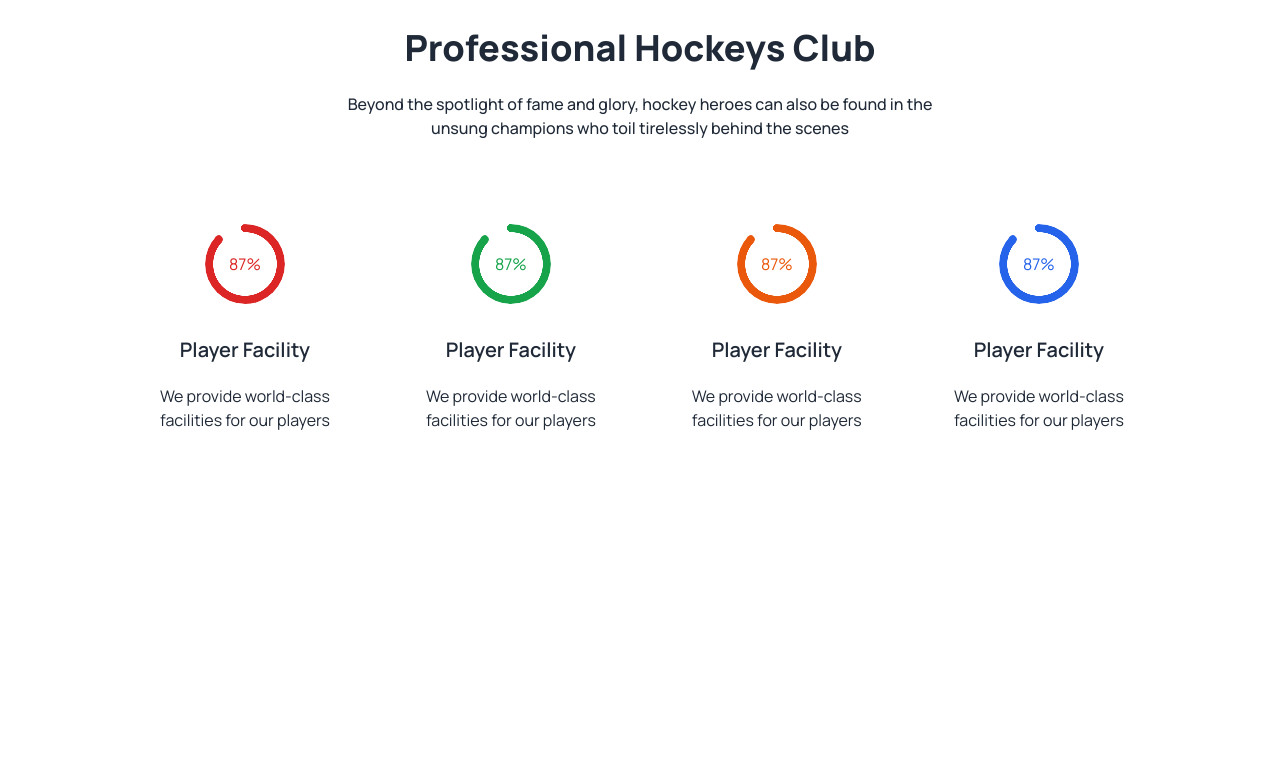
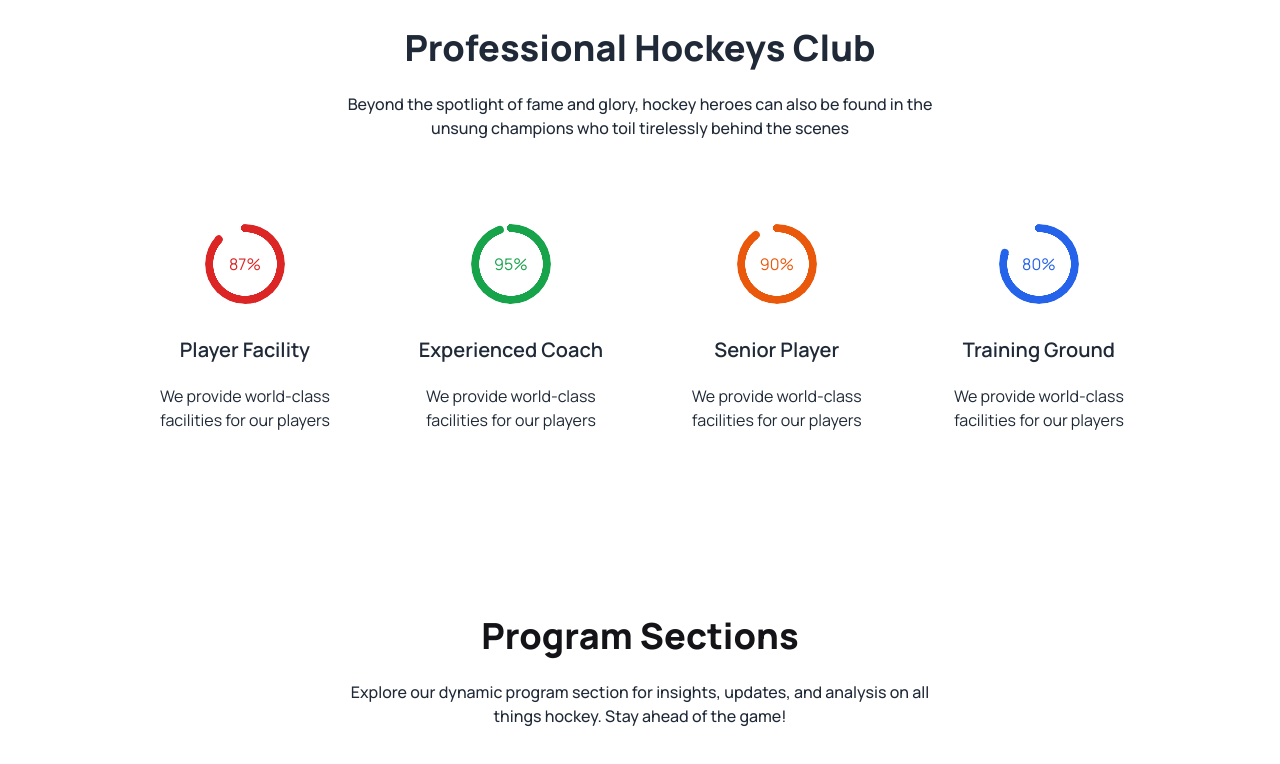
Before and after one commit to Maysha-Khanom-Moon/ph__a3__hockey, a plain HTML site: page index.html in a window 1280 px wide. Shown: the part 699-1463 px from the top of the page. Before the commit the page ends 1231 px from the top, so only its background shows below. Drawn offline with nearby package versions, Linux system fonts and the light colour scheme.

Commit message:
program sections's upper part complete

```diff
--- a/index.html
+++ b/index.html
@@ -89,7 +89,7 @@
         </div>
     </header>
 
-    <main class="md:mx-12 lg:mx-28 lg:my-5">
+    <main class="mx-4 md:mx-12 lg:mx-28 lg:my-5">
         <!-- professional hockeys Club -->
         <section>
             <div class="flex flex-col items-center text-center p-9 mb-4 lg:mb-12">
@@ -103,7 +103,7 @@
         </section>
 
         <!-- percentage section -->
-        <section class="flex items-center flex-col lg:flex-row lg:justify-around">
+        <section class=" lg:mb-20 flex items-center flex-col lg:flex-row lg:justify-around">
             <div class="mb-12 bg-base-100 flex flex-col items-center w-[350px]">
                 <figure class="">
                     <div class="radial-progress text-red-600" style="--value:87;" role="progressbar">87%</div>
@@ -116,34 +116,59 @@
 
             <div class="mb-12 bg-base-100 flex flex-col items-center w-[350px]">
                 <figure class="">
-                    <div class="radial-progress text-green-600" style="--value:87;" role="progressbar">87%</div>
+                    <div class="radial-progress text-green-600" style="--value:95;" role="progressbar">95%</div>
                 </figure>
                 <div class="card-body items-center text-center">
-                  <h2 class="card-title mb-3 text-xl font-semibold">Player Facility</h2>
+                  <h2 class="card-title mb-3 text-xl font-semibold">Experienced Coach</h2>
                   <p class="text-base font-normal">We provide world-class facilities for our players</p>
                 </div>
             </div>
 
             <div class="mb-12 bg-base-100 flex flex-col items-center w-[350px]">
                 <figure class="">
-                    <div class="radial-progress text-orange-600" style="--value:87;" role="progressbar">87%</div>
+                    <div class="radial-progress text-orange-600" style="--value:90;" role="progressbar">90%</div>
                 </figure>
                 <div class="card-body items-center text-center">
-                  <h2 class="card-title mb-3 text-xl font-semibold">Player Facility</h2>
+                  <h2 class="card-title mb-3 text-xl font-semibold">Senior Player</h2>
                   <p class="text-base font-normal">We provide world-class facilities for our players</p>
                 </div>
             </div>
 
             <div class="mb-12 bg-base-100 flex flex-col items-center w-[340px]">
                 <figure class="">
-                    <div class="radial-progress text-blue-600" style="--value:87;" role="progressbar">87%</div>
+                    <div class="radial-progress text-blue-600" style="--value:80;" role="progressbar">80%</div>
                 </figure>
                 <div class="card-body items-center text-center">
-                  <h2 class="card-title mb-3 text-xl font-semibold">Player Facility</h2>
+                  <h2 class="card-title mb-3 text-xl font-semibold">Training Ground</h2>
                   <p class="text-base font-normal">We provide world-class facilities for our players</p>
                 </div>
             </div>
         </section>
+
+
+        <!-- program section -->
+        <section>
+          <div class="text-center flex flex-col items-center mb-6 lg:mb-12">
+            <h1 class="text-xl lg:text-4xl font-extrabold text-[#131318] my-3 lg:my-6">
+              Program Sections
+            </h1>
+            <div class="w-full lg:w-[607px]">
+              <p class="text-sm lg:text-base font-medium text-[rgba(19, 19, 24, 0.60)]">
+                Explore our dynamic program section for insights, updates, and analysis on all things hockey. Stay ahead of the game!
+              </p>
+            </div>
+          </div>
+
+          <!-- main part -->
+          <div class="lg:mx-10 grid grid-cols-1 lg:gap-6 lg:grid-cols-2">
+
+
+
+          </div>
+        </section>
+
+        <!-- new product section -->
+
     </main>
 </body>
 </html>
```
